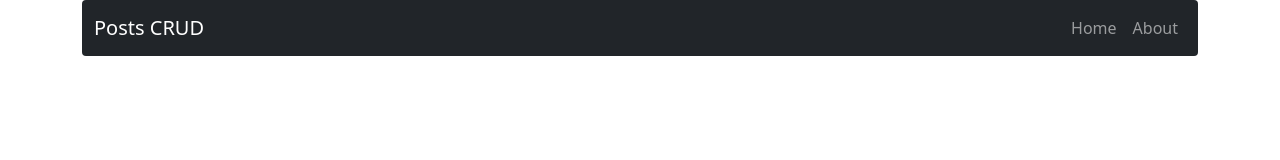
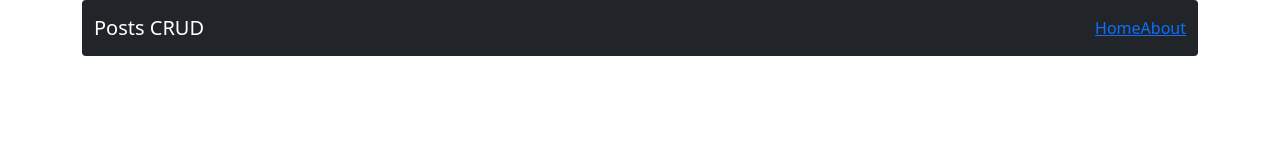
Before and after one commit to poldave111/crud-posts, a React (Create React App) app: page / in a window 1280 px wide. Shown: the top 160 px of the page. Built offline with nearby package versions, Linux system fonts and the light colour scheme.

Commit message:
Fix active class not working in NavBar

```diff
--- a/src/components/views/NavBar/NavBar.js
+++ b/src/components/views/NavBar/NavBar.js
@@ -1,7 +1,8 @@
 import Navbar from 'react-bootstrap/Navbar';
-import { Link } from 'react-router-dom';
+import { Link, NavLink } from 'react-router-dom';
 import Nav from 'react-bootstrap/Nav';
 import Container from 'react-bootstrap/Container';
+import styles from './NavBar.module.scss';
 
 function NavBar() {
     return (
@@ -22,8 +23,8 @@ function NavBar() {
 
                     {/* Right Section - Home and About Links */}
                     <Nav className="ml-auto">
-                        <Link to="/" className="nav-link">Home</Link>
-                        <Link to="/post/about" className="nav-link">About</Link>
+                        <NavLink to="/" className={({ isActive }) => isActive ? styles.linkActive : undefined}>Home</NavLink>
+                        <NavLink to="/post/about" className={({ isActive }) => isActive ? styles.linkActive : undefined}>About</NavLink>
                     </Nav>
                 </Navbar.Collapse>
             </Container>
--- /dev/null
+++ b/src/components/views/NavBar/NavBar.module.scss
@@ -0,0 +1,3 @@
+.isActive {
+    color: violet;
+}
--- a/src/redux/initialState.js
+++ b/src/redux/initialState.js
@@ -27,4 +27,5 @@ const initialState = {
     ]
 };
 
+
 export default initialState;
```
